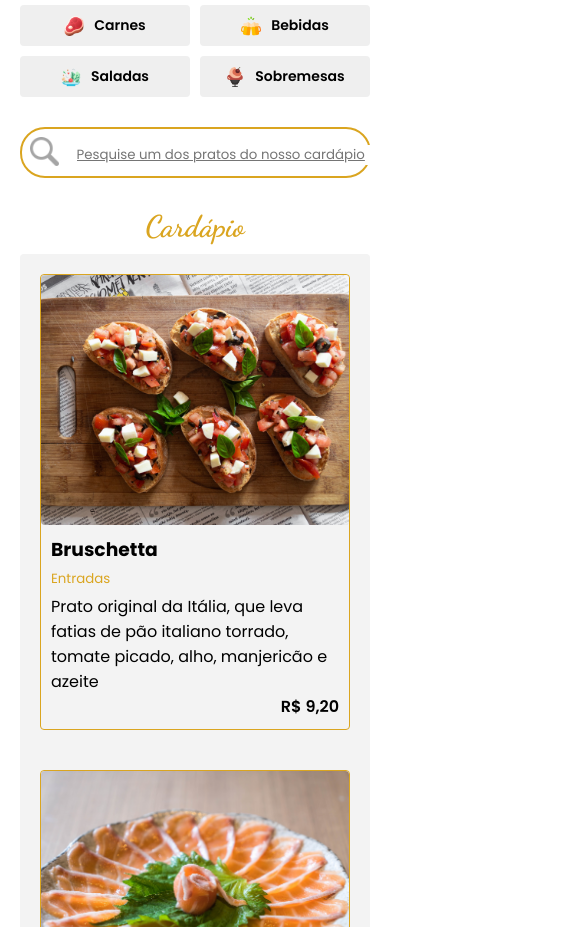
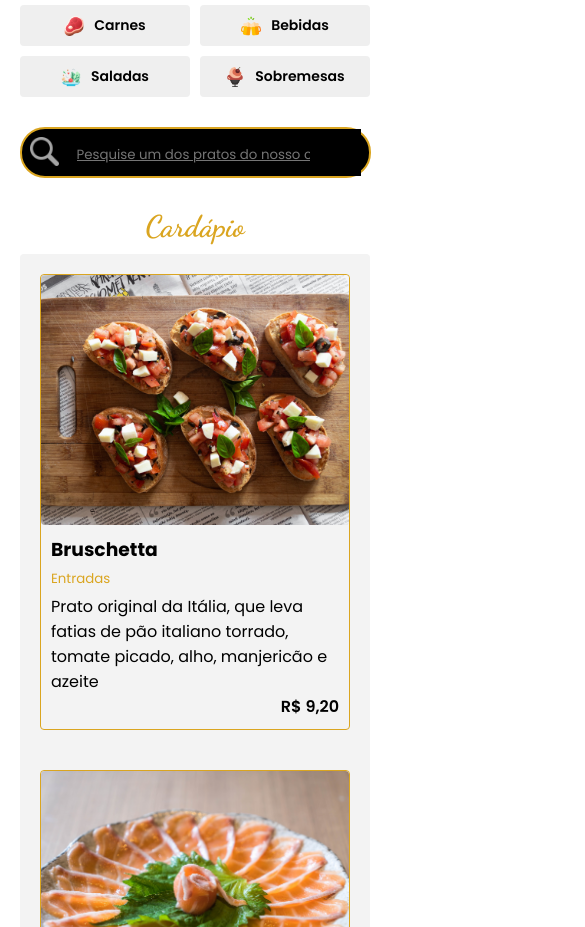
Before and after one commit to Nogmi81/React, a Next.js app in the folder cardapio-restaurante/: page / in a window 390 px wide. Shown: the part 940-1867 px from the top of the page, 585 px wide, since content can reach past the window. Built offline with nearby package versions, Linux system fonts and the light colour scheme.

Commit message:
Update CampoDeBusca.module.css

```diff
--- a/cardapio-restaurante/src/app/componentes/CampoDeBusca/CampoDeBusca.module.css
+++ b/cardapio-restaurante/src/app/componentes/CampoDeBusca/CampoDeBusca.module.css
@@ -33,7 +33,18 @@
 @media (max-width: 550px) {
   .container {
     max-width: 90vw;
-    /* background-color: black; */
+    background-color: black;
+  }
+
+  .campoBusca{
+    max-width: 85%;
+    /* display: none; */
+    background-color: black;
+  }
+
+  .campoBusca input{
+    max-width: 85%;
+    background-color: black;
   }
 
 }
```
